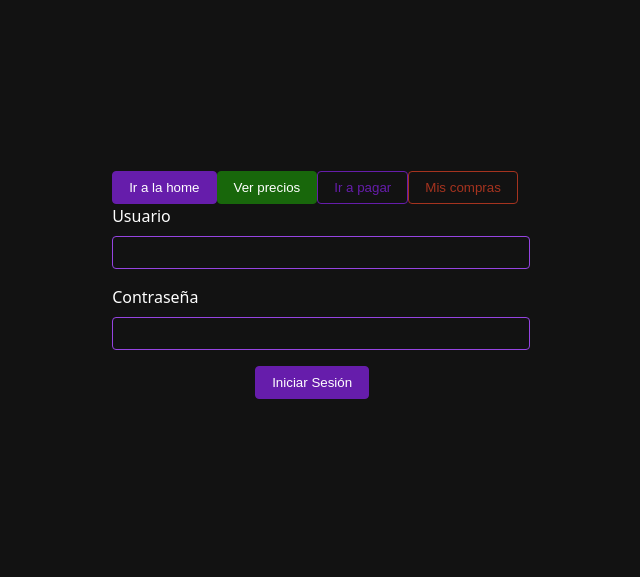
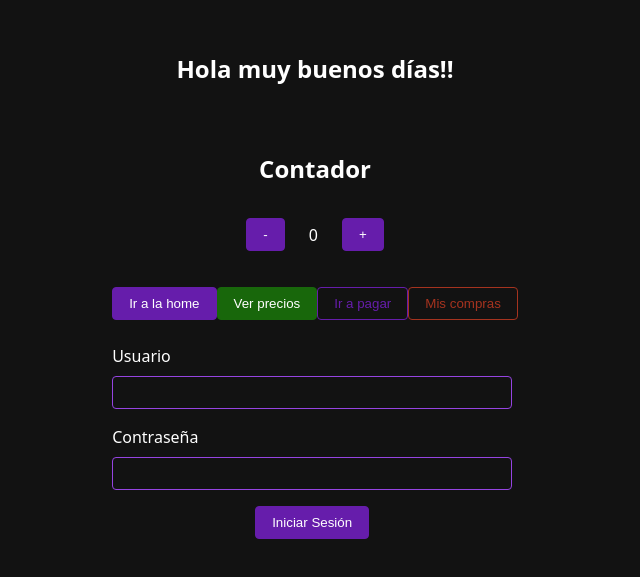
Before and after one commit to mvidal90/eit-first-react-app-2026, a React (Vite) app: page / in a window 1280 px wide. Shown: the part 115-692 px from the top of the page, without its empty margins (325-965 px from the left). Built offline with nearby package versions, Linux system fonts and the light colour scheme.

Commit message:
ADD useStates examples

```diff
--- a/src/App.jsx
+++ b/src/App.jsx
@@ -1,12 +1,18 @@
 import Button from "./components/Button"
-import InputText from "./components/Inputtext"
 import LoginForm from "./components/LoginForm"
+import Counter from "./components/Counter"
+import Text from "./components/Text"
 // import "./examples/index"
 
 function App() { //PascalCase
 
+    const nowHours = new Date().getHours()
+
     return (
         <>
+            <Text as="h2" text={nowHours > 19 ? "Hola, muy buenas noches!" : "Hola muy buenos días!!"} props={{ style: {color: "white"} }} />
+            <Counter />
+            <div>
                 <Button
                     label="Ir a la home"
                     handleClick={() => alert("Home")} />
@@ -23,6 +29,7 @@ function App() { //PascalCase
                     color="error"
                     variant="outline"
                     handleClick={() => alert("Mis compras")} />
+            </div>
             <LoginForm />
         </>
     )
--- a/src/components/Button.css
+++ b/src/components/Button.css
@@ -3,6 +3,10 @@
     padding: 0.5rem 1rem;
     border: 1px solid;
     border-radius: 0.25rem;
+}
+
+.btn:active {
+    box-shadow: 0 0 2px 2px rgba(255, 255, 255, 0.5);
 }
 
 .btn-color-primary.btn-solid {
@@ -11,8 +15,20 @@
     border-color: rgb(102, 29, 171)
 }
 
+.btn-color-primary.btn-solid:hover {
+    background-color: rgb(81, 22, 136);
+    border-color: rgb(81, 22, 136)
+}
+
+
 .btn-color-primary.btn-outline {
     background-color: transparent;
+    color: rgb(102, 29, 171);
+    border-color: rgb(102, 29, 171)
+}
+
+.btn-color-primary.btn-outline:hover {
+    background-color: rgb(102, 29, 171, 0.25);
     color: rgb(102, 29, 171);
     border-color: rgb(102, 29, 171)
 }
@@ -23,8 +39,20 @@
     border-color: rgb(24, 103, 11)
 }
 
+.btn-color-success.btn-solid:hover {
+    background-color: rgb(16, 70, 7);
+    color: white;
+    border-color: rgb(16, 70, 7)
+}
+
 .btn-color-success.btn-outline {
     background-color: transparent;
+    color: rgb(24, 103, 11);
+    border-color: rgb(24, 103, 11)
+}
+
+.btn-color-success.btn-outline:hover {
+    background-color: rgb(24, 103, 11, 0.25);
     color: rgb(24, 103, 11);
     border-color: rgb(24, 103, 11)
 }
@@ -35,8 +63,20 @@
     border-color: rgb(165, 51, 31)
 }
 
+.btn-color-error.btn-solid:hover {
+    background-color: rgb(116, 32, 18);
+    color: white;
+    border-color: rgb(116, 32, 18)
+}
+
 .btn-color-error.btn-outline {
     background-color: transparent;
     color: rgb(165, 51, 31);
     border-color: rgb(165, 51, 31)
 }
+
+.btn-color-error.btn-outline:hover {
+    background-color: rgb(165, 51, 31, 0.25);
+    color: rgb(165, 51, 31);
+    border-color: rgb(165, 51, 31)
+}
--- /dev/null
+++ b/src/components/Counter.css
@@ -0,0 +1,13 @@
+
+.counter-title {
+    color: white;
+}
+
+.counter-container {
+    color: white;
+    display: flex;
+    align-items: center;
+    justify-content: center;
+    gap: 24px;
+    margin-top: 16px;
+}
--- /dev/null
+++ b/src/components/Counter.jsx
@@ -0,0 +1,31 @@
+import { useState } from 'react'
+import Button from './Button'
+import Text from './Text'
+import "./Counter.css"
+
+function Counter() {
+
+    const [count, setCount] = useState(0) // camelCase
+    // const { state: count, setState: setCount } = useState(0)
+
+    const handleDecrement = () => {
+        setCount(count - 1)
+    }
+
+    const handleIncrement = () => {
+        setCount(count + 1);
+    }
+
+    return (
+        <div>
+            <Text as="h2" text="Contador" className="counter-title" />
+            <div className='counter-container'>
+                <Button label="-" handleClick={handleDecrement} />
+                <Text as="p" text={count} />
+                <Button label="+" handleClick={handleIncrement} />
+            </div>
+        </div>
+    )
+}
+
+export default Counter
--- a/src/components/InputText.css
+++ b/src/components/InputText.css
@@ -17,6 +17,7 @@
     color: white;
     background: transparent;
     border-radius: 0.25rem;
+    box-sizing: border-box;
     padding: 8px;
     width: 100%;
 }
--- a/src/components/InputText.jsx
+++ b/src/components/InputText.jsx
@@ -1,10 +1,18 @@
 
 import "./InputText.css"
+import Text from "./Text"
 
 function InputText({ handleChange, value, label, id, type }) {
   return (
     <div className="input-wrapper">
-        <label htmlFor={id} className="input-label">{label}</label>
+        <Text
+          as="label"
+          className="input-label"
+          text={label}
+          prop={{
+            htmlFor: id
+          }}
+        />
         <input
           id={id}
           name={id}
--- a/src/components/LoginForm.jsx
+++ b/src/components/LoginForm.jsx
@@ -1,12 +1,41 @@
+import { useState } from 'react'
 import Button from './Button'
 import InputText from './Inputtext'
 import './LoginForm.css'
 
 function LoginForm() {
+
+    const [values, setValues] = useState({
+        user: "",
+        password: "",
+    })
+
+    const handleInputChange = (e) => {
+        setValues({
+            ...values,
+            [e.target.name]: e.target.value
+        })
+    }
+
+    const handleSubmit = (e) => {
+        e.preventDefault()
+        console.log(values)
+    }
+
     return (
-        <form className='form-container'>
-            <InputText label="Usuario" id="user" type="text" />
-            <InputText label="Contraseña" id="password" type="password" />
+        <form className='form-container' onSubmit={handleSubmit}>
+            <InputText
+                label="Usuario"
+                id="user"
+                type="text"
+                value={values.user}
+                handleChange={handleInputChange} />
+            <InputText
+                label="Contraseña"
+                id="password"
+                type="password"
+                value={values.password}
+                handleChange={handleInputChange} />
             <Button
                 label="Iniciar Sesión"
                 type="submit" />
--- /dev/null
+++ b/src/components/Text.jsx
@@ -0,0 +1,7 @@
+import { createElement } from 'react'
+
+function Text({ as = "p", className, text, props = {} }) {
+    return createElement(as, { className, ...props }, text)
+}
+
+export default Text
--- a/src/index.css
+++ b/src/index.css
@@ -37,5 +37,8 @@ h1 {
   max-width: 1280px;
   margin: 0 auto;
   padding: 2rem;
+  display: flex;
+  flex-direction: column;
+  gap: 24px;
   text-align: center;
 }
```
Lines whose indentation alone changed are shown as unchanged.
